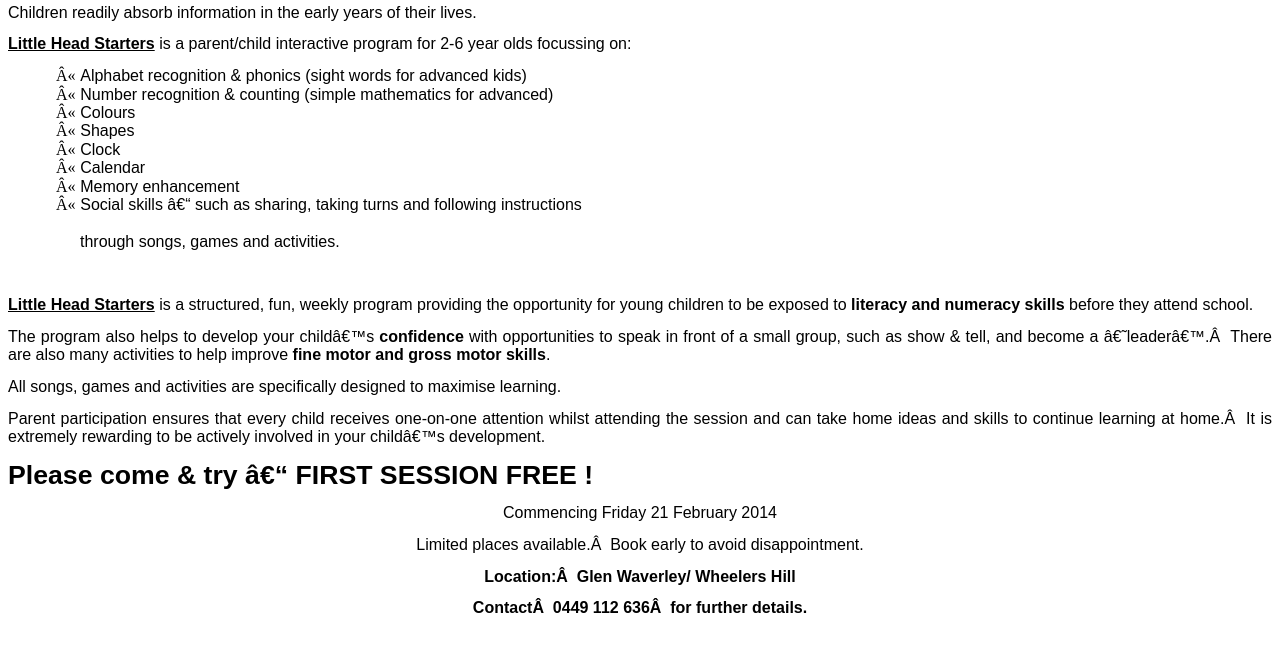
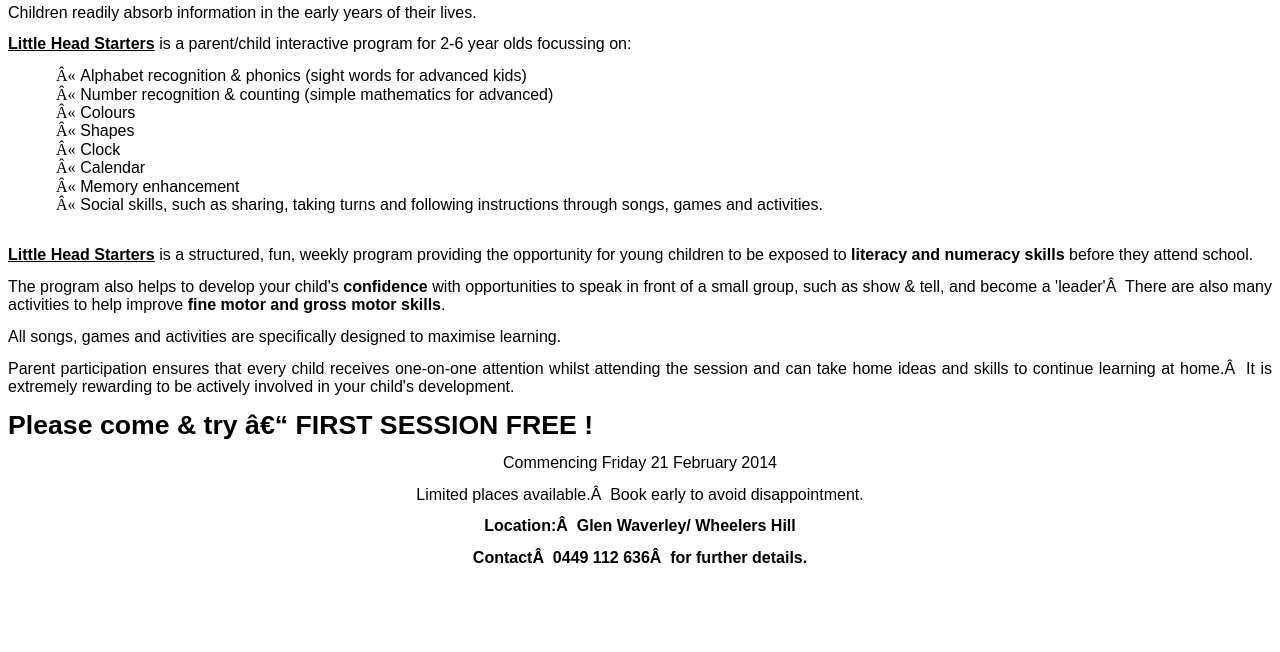
Before and after one commit to shiraz29/Starters, a plain HTML site: page index.html in a window 1280 px wide. Shown: the part 128-780 px from the top of the page. Drawn offline with Linux system fonts and the light colour scheme.

Commit message:
Update index.html

```diff
--- a/index.html
+++ b/index.html
@@ -148,13 +148,7 @@
 text-indent:-18.0pt'><span style='font-size:12.0pt;line-height:115%;font-family:
 Wingdings'>«<span style='font:7.0pt "Times New Roman"'>&nbsp; </span></span><span
 style='font-size:12.0pt;line-height:115%;font-family:"Arial","sans-serif"'>Social
-skills – such as sharing, taking turns and following instructions </span></p>
-
-<p class=MsoListParagraphCxSpMiddle style='margin-left:54.0pt;text-align:justify'><span
-style='font-size:12.0pt;line-height:115%;font-family:"Arial","sans-serif"'>&nbsp;</span></p>
-
-<p class=MsoListParagraphCxSpLast style='margin-left:54.0pt;text-align:justify'><span
-style='font-size:12.0pt;line-height:115%;font-family:"Arial","sans-serif"'>through
+skills, such as sharing, taking turns and following instructions through
 songs, games and activities.</span></p>
 
 <p class=MsoNormal style='text-align:justify'><span style='font-size:12.0pt;
@@ -169,8 +163,8 @@
 
 <p class=MsoNormal style='text-align:justify'><span style='font-size:12.0pt;
 line-height:115%;font-family:"Arial","sans-serif"'>The program also helps to
-develop your child’s <b>confidence</b> with opportunities to speak in front of
-a small group, such as show &amp; tell, and become a ‘leader’.  There are also
+develop your child's <b>confidence</b> with opportunities to speak in front of
+a small group, such as show &amp; tell, and become a 'leader'  There are also
 many activities to help improve <b>fine motor and gross motor skills</b>.</span></p>
 
 <p class=MsoNormal style='text-align:justify'><span style='font-size:12.0pt;
@@ -181,7 +175,7 @@
 line-height:115%;font-family:"Arial","sans-serif"'>Parent participation ensures
 that every child receives one-on-one attention whilst attending the session and
 can take home ideas and skills to continue learning at home.  It is extremely rewarding
-to be actively involved in your child’s development.</span></p>
+to be actively involved in your child's development.</span></p>
 
 <p class=MsoNormal><b><span style='font-size:20.0pt;line-height:115%;
 font-family:"Arial","sans-serif"'>Please come &amp; try – FIRST SESSION FREE !</span></b></p>
```
